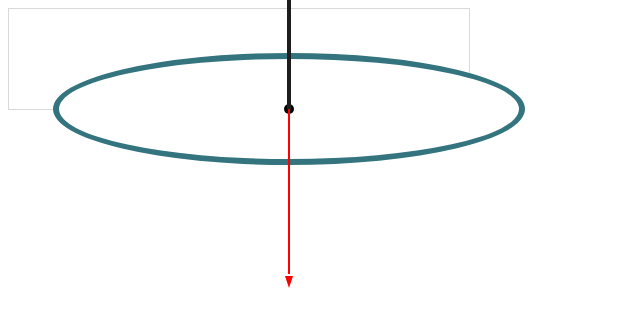
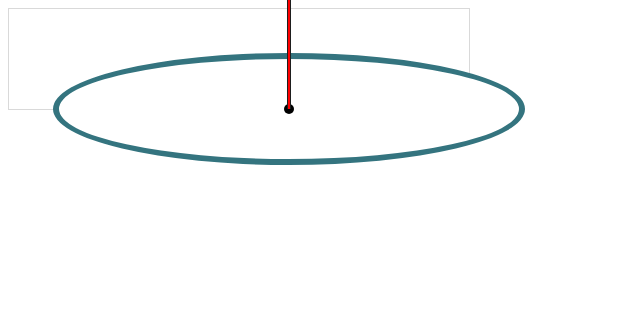
Before and after one commit to beasiteri/stopwatch, an Angular app: page / in a window 1280 px wide. Shown: the top 326 px of the page, without its empty margins (0-640 px from the left). Built offline with nearby package versions, Linux system fonts and the light colour scheme.

Commit message:
Calculate the second hand angle

```diff
--- a/src/app/stopwatch/stopwatch.component.ts
+++ b/src/app/stopwatch/stopwatch.component.ts
@@ -18,5 +18,7 @@ export class StopwatchComponent {
     return ((minutes / 60) * 360) - 180;
   }
 
-  calculateSecondHandAngle() { }
+  calculateSecondHandAngle(): number {
+    return (((this.time % 60000) / 60000) * 360) - 180;
+  }
 }
```
